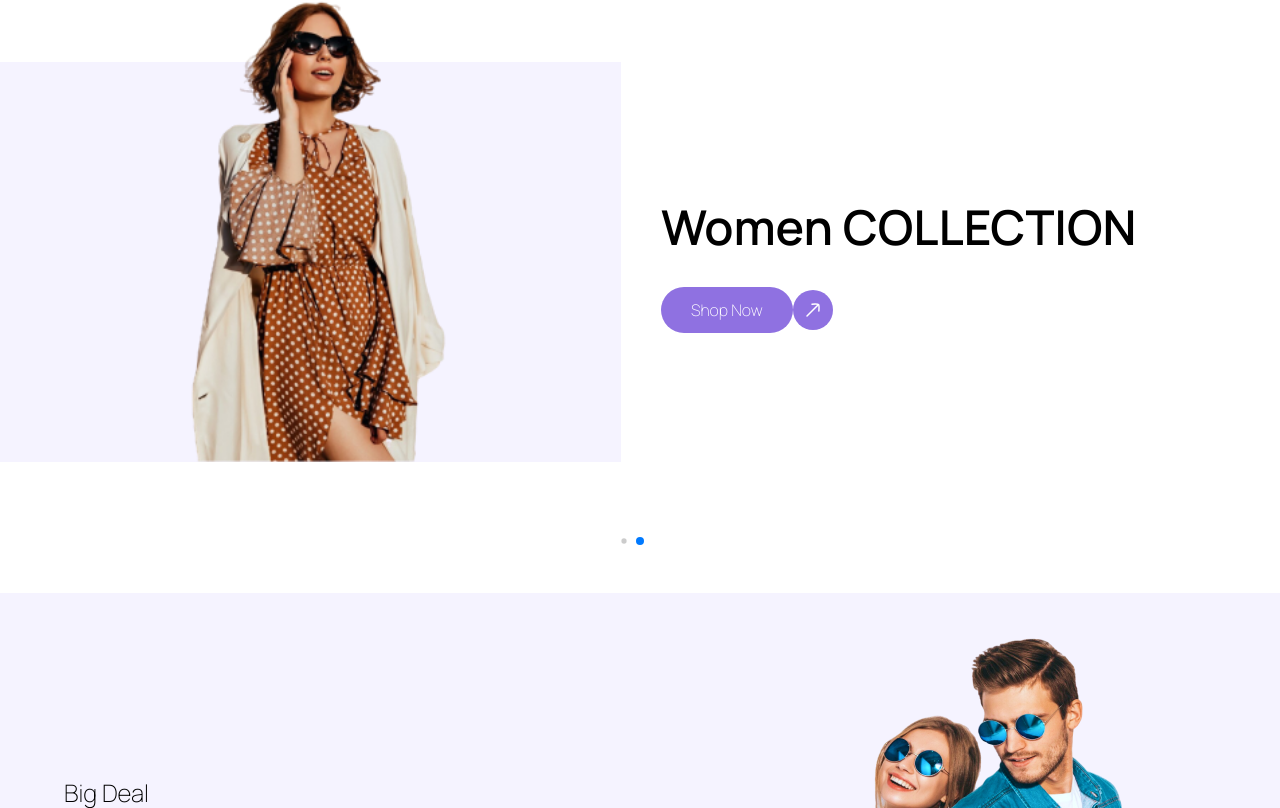
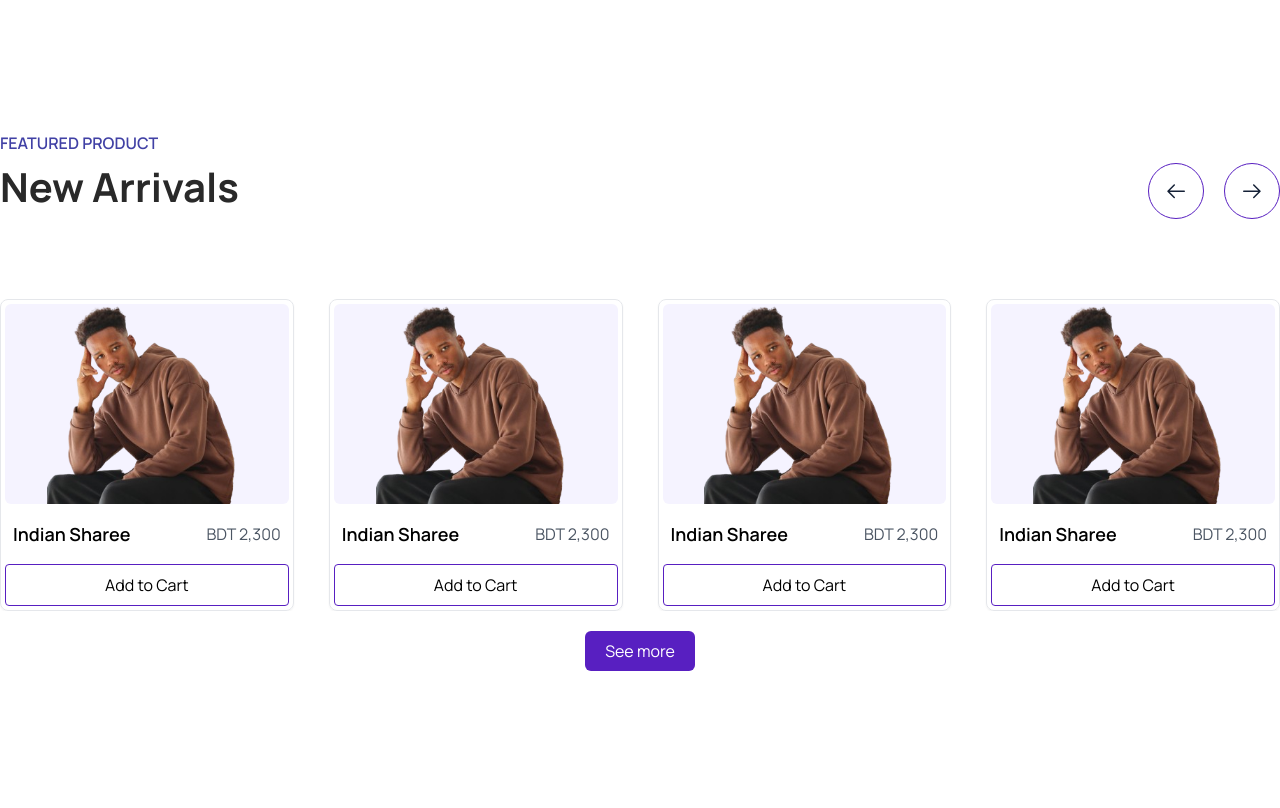
Before and after one commit to mdsajalali/we5ive-fashion, a Next.js app: page / in a window 1280 px wide. Shown: the part 932-1740 px from the top of the page. Built offline with nearby package versions, Linux system fonts and the light colour scheme.

Commit message:
add: new arrival products

```diff
--- /dev/null
+++ b/public/products.json
@@ -0,0 +1,32 @@
+[
+  {
+    "id": 1,
+    "img": "/products/hoodie.png",
+    "product_name": "Indian Sharee",
+    "price": "2,300"
+  },
+  {
+    "id": 2,
+    "img": "/products/hoodie.png",
+    "product_name": "Indian Sharee",
+    "price": "2,300"
+  },
+  {
+    "id": 3,
+    "img": "/products/hoodie.png",
+    "product_name": "Indian Sharee",
+    "price": "2,300"
+  },
+  {
+    "id": 4,
+    "img": "/products/hoodie.png",
+    "product_name": "Indian Sharee",
+    "price": "2,300"
+  },
+  {
+    "id": 5,
+    "img": "/products/hoodie.png",
+    "product_name": "Indian Sharee",
+    "price": "2,300"
+  }
+]
--- a/src/app/page.tsx
+++ b/src/app/page.tsx
@@ -1,6 +1,7 @@
 import Benefit from "@/components/Benefit";
 import BigDeal from "@/components/BigDeal";
 import Hero from "@/components/Hero";
+import NewArrivals from "@/components/NewArrivals";
 import NewCollection from "@/components/NewCollection";
 import Footer from "@/components/shared/Footer";
 import Navbar from "@/components/shared/Navbar";
@@ -11,6 +12,7 @@ export default function page() {
       <Navbar />
       <Hero />
       <Benefit />
+      <NewArrivals />
       <NewCollection />
       <BigDeal />
       <Footer />
--- /dev/null
+++ b/src/components/NewArrivals.tsx
@@ -0,0 +1,96 @@
+"use client";
+import "swiper/css";
+import "swiper/css/navigation";
+import { Navigation } from "swiper/modules";
+import { Swiper, SwiperSlide } from "swiper/react";
+import SliderArrowBtn from "./shared/SliderArrowBtn";
+import Container from "./shared/Container";
+import { useEffect, useState } from "react";
+import ProductCard from "./shared/ProductCard";
+
+interface Product {
+  id: number;
+  product_name: string;
+  img: string;
+  price: number;
+}
+const NewArrivals = () => {
+  const [products, setProducts] = useState<Product[]>([]);
+
+  useEffect(() => {
+    const fetchProducts = async () => {
+      try {
+        const response = await fetch("/products.json");
+        if (!response.ok) {
+          throw new Error("Failed to fetch products");
+        }
+        const data: Product[] = await response.json();
+        setProducts(data);
+      } catch (error) {
+        console.error(error);
+      }
+    };
+
+    fetchProducts();
+  }, []);
+
+  return (
+    <section className="py-24 lg:py-40">
+      <Container>
+        <div className="mb-10 flex items-end justify-between gap-2 lg:mb-20">
+          <div>
+            <p className="mb-3 font-semibold uppercase text-[#4141A5]">
+              FEATURED PRODUCT
+            </p>
+            <h3 className="mb-3 text-3xl font-bold leading-snug text-[#292929] lg:text-4xl xl:text-[40px]">
+              New Arrivals
+            </h3>
+          </div>
+          <div className="flex items-center gap-2 sm:gap-5">
+            <SliderArrowBtn direction="left" className="productPrev" />
+            <SliderArrowBtn direction="right" className="productNext" />
+          </div>
+        </div>
+        <div>
+          <Swiper
+            modules={[Navigation]}
+            spaceBetween={35}
+            slidesPerView={1}
+            navigation={{ prevEl: ".productPrev", nextEl: ".productNext" }}
+            breakpoints={{
+              640: {
+                slidesPerView: 2,
+                spaceBetween: 10,
+              },
+              768: {
+                slidesPerView: 2,
+                spaceBetween: 20,
+              },
+              1024: {
+                slidesPerView: 3,
+                spaceBetween: 20,
+              },
+              1170: {
+                slidesPerView: 4,
+                spaceBetween: 35,
+              },
+            }}
+          >
+            {products.map((product) => (
+              <SwiperSlide key={product.id}>
+                <ProductCard product={product} />
+              </SwiperSlide>
+            ))}
+          </Swiper>
+          <div className="mt-5 flex justify-center">
+            <button className="rounded-md bg-primary px-5 py-2 text-white">
+              See more
+            </button>
+          </div>
+        </div>
+      </Container>
+    </section>
+  );
+};
+
+export default NewArrivals;
--- /dev/null
+++ b/src/components/shared/ProductCard.tsx
@@ -0,0 +1,36 @@
+import Image from "next/image";
+
+interface Product {
+  product_name: string;
+  img: string;
+  price: number;
+}
+
+interface ProductCardProps {
+  product: Product;
+}
+
+const ProductCard: React.FC<ProductCardProps> = ({ product }) => {
+  return (
+    <div className="rounded-lg border p-1 shadow-sm transition-shadow hover:shadow-md">
+      <div className="rounded-md bg-secondary">
+        <Image
+          src={product.img}
+          alt={product.product_name}
+          width={200}
+          height={200}
+          className="mx-auto"
+        />
+      </div>
+      <div className="mt-4 px-2 flex items-center justify-between">
+        <h1 className="text-lg font-semibold">{product.product_name}</h1>
+        <h2 className="text-md text-gray-600">BDT {product.price}</h2>
+      </div>
+      <button className="mt-4 px-2 w-full rounded border border-primary py-2 transition-colors hover:bg-primary hover:text-white">
+        Add to Cart
+      </button>
+    </div>
+  );
+};
+
+export default ProductCard;
--- /dev/null
+++ b/src/components/shared/SliderArrowBtn.tsx
@@ -0,0 +1,21 @@
+import { GoArrowLeft, GoArrowRight } from "react-icons/go";
+
+interface SliderArrowBtnProps {
+  direction: "left" | "right";
+  className?: string;
+}
+
+const SliderArrowBtn: React.FC<SliderArrowBtnProps> = ({
+  direction,
+  className,
+}) => {
+  return (
+    <div
+      className={`${className} flex h-12 w-12 cursor-pointer items-center justify-center rounded-full border border-primary bg-white text-2xl text-[#152137] transition-colors duration-300 hover:bg-[#152137] hover:text-white sm:h-14 sm:w-14`}
+    >
+      {direction === "left" ? <GoArrowLeft /> : <GoArrowRight />}
+    </div>
+  );
+};
+
+export default SliderArrowBtn;
```
Also changed, not shown: public/products/hoodie.png (added).
